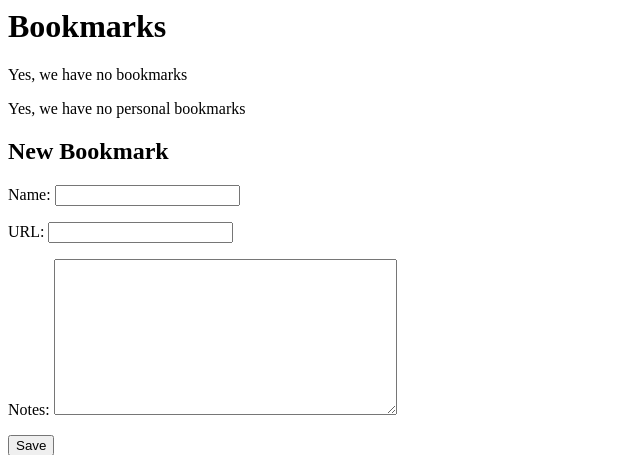
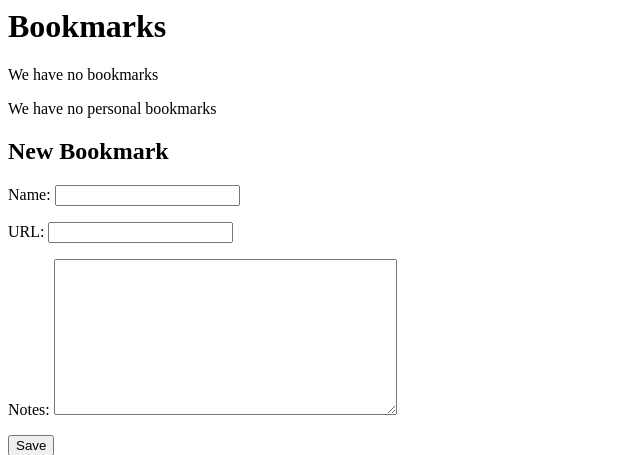
Before and after one commit to astacy-phillips/djorg, a Django app: page /bookmarks/ in a window 1280 px wide. Shown: the top 455 px of the page, without its empty margins (0-640 px from the left). Run offline with Django 3.2, Linux system fonts and the light colour scheme; data that the repository does not hold is empty; parts of the project's set-up code (start-up, migrations or seed data) failed here and were passed over.

```diff
--- a/bookmarks/templates/bookmarks/index.html
+++ b/bookmarks/templates/bookmarks/index.html
@@ -1,14 +1,14 @@
 <h1>Bookmarks</h1>
 
 {% if bookmarks %}
-<h4>Bookmarks:</h4>
+<h4>Shared Bookmarks:</h4>
     <ol>
         {% for bookmark in bookmarks %}
             <li><a href="{{ bookmark.url }}"/> {{ bookmark.name }}</a></li>
         {% endfor %}
     </ol>
 {% else %}
-<p>Yes, we have no bookmarks</p>
+<p>We have no bookmarks</p>
 {% endif %}
 
 
@@ -20,7 +20,7 @@
         {% endfor %}
     </ol>
 {% else %}
-<p>Yes, we have no personal bookmarks</p>
+<p>We have no personal bookmarks</p>
 {% endif %}
 
 
```
